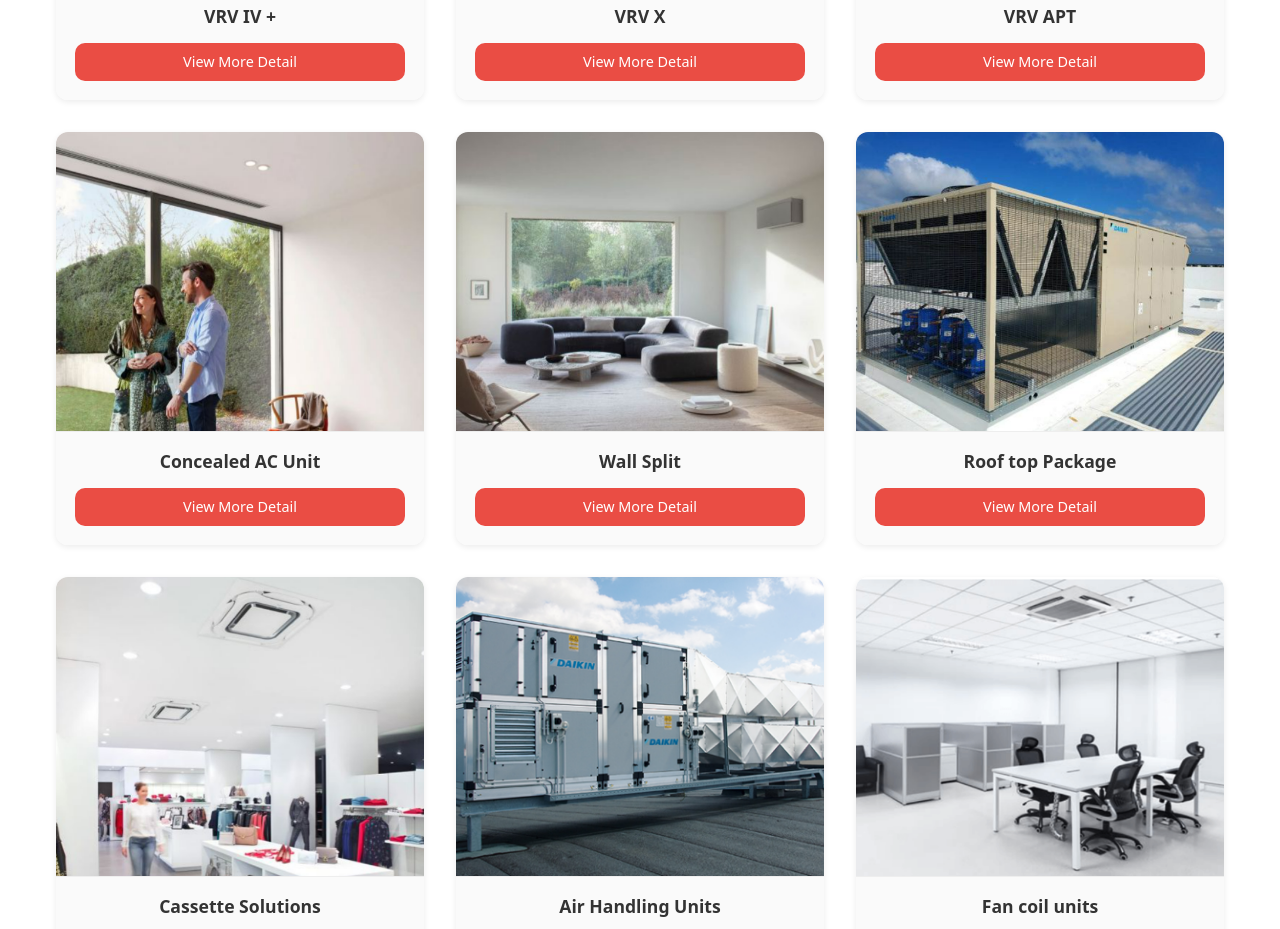
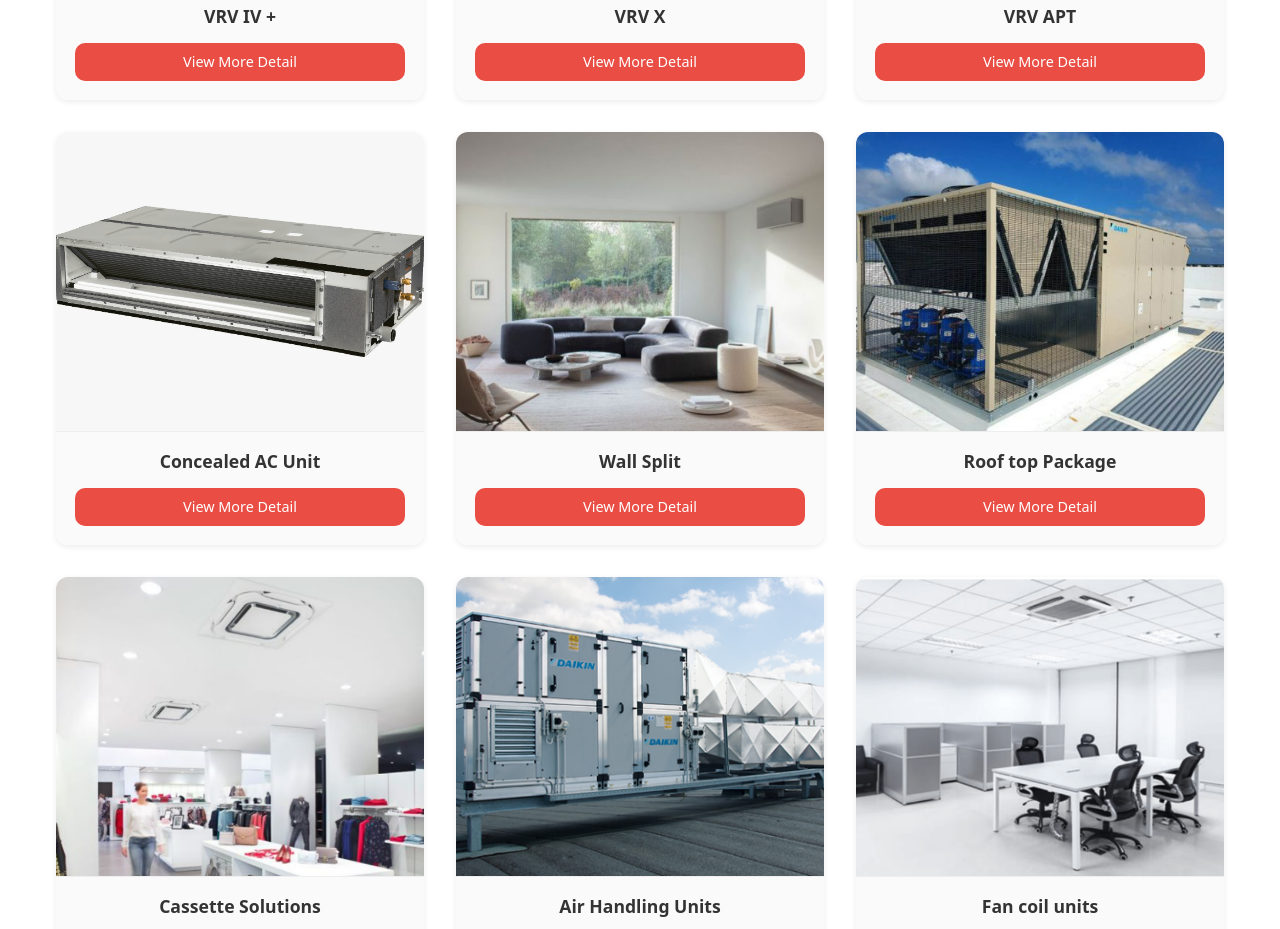
Before and after one commit to meptech308-lgtm/landing-page, an Angular app: page /products in a window 1280 px wide. Shown: the part 1400-2329 px from the top of the page. Built offline with nearby package versions, Linux system fonts and the light colour scheme.

Commit message:
client fixes

```diff
--- a/src/app/data/products.ts
+++ b/src/app/data/products.ts
@@ -19,7 +19,7 @@ export const Products = [
     },
     {
         id: 4,
-        img: '/products/concealedac/main.png',
+        img: '/products/concealedac/main.jpg',
         name: 'Concealed AC Unit',
         route: 'concealedac'
     },
--- a/src/app/details/concealedac/concealedac.component.ts
+++ b/src/app/details/concealedac/concealedac.component.ts
@@ -13,7 +13,7 @@ import { RandomlistComponent } from "../randomlist/randomlist.component";
 export class ConcealedacComponent {
 
   product = {
-    mainImg: '/products/concealedac/main.png',
+    mainImg: '/products/concealedac/main.jpg',
     name: 'Concealed AC Unit',
     short: 'Efficient Concealed Daikin Ducted Air Conditioners for home ',
     about: 'A Daikin ducted air conditioner consists of an indoor and outdoor unit and flexible ducting. The indoor unit is concealed out of sight in your ceiling or under the floor, with flexible ducting distributing conditioned air through vents located throughout your home. An outdoor unit is positioned in a discreet location outside your home.',
```
Also changed, not shown: public/products/concealedac/main.jpg (added), public/products/concealedac/main.png (deleted).
